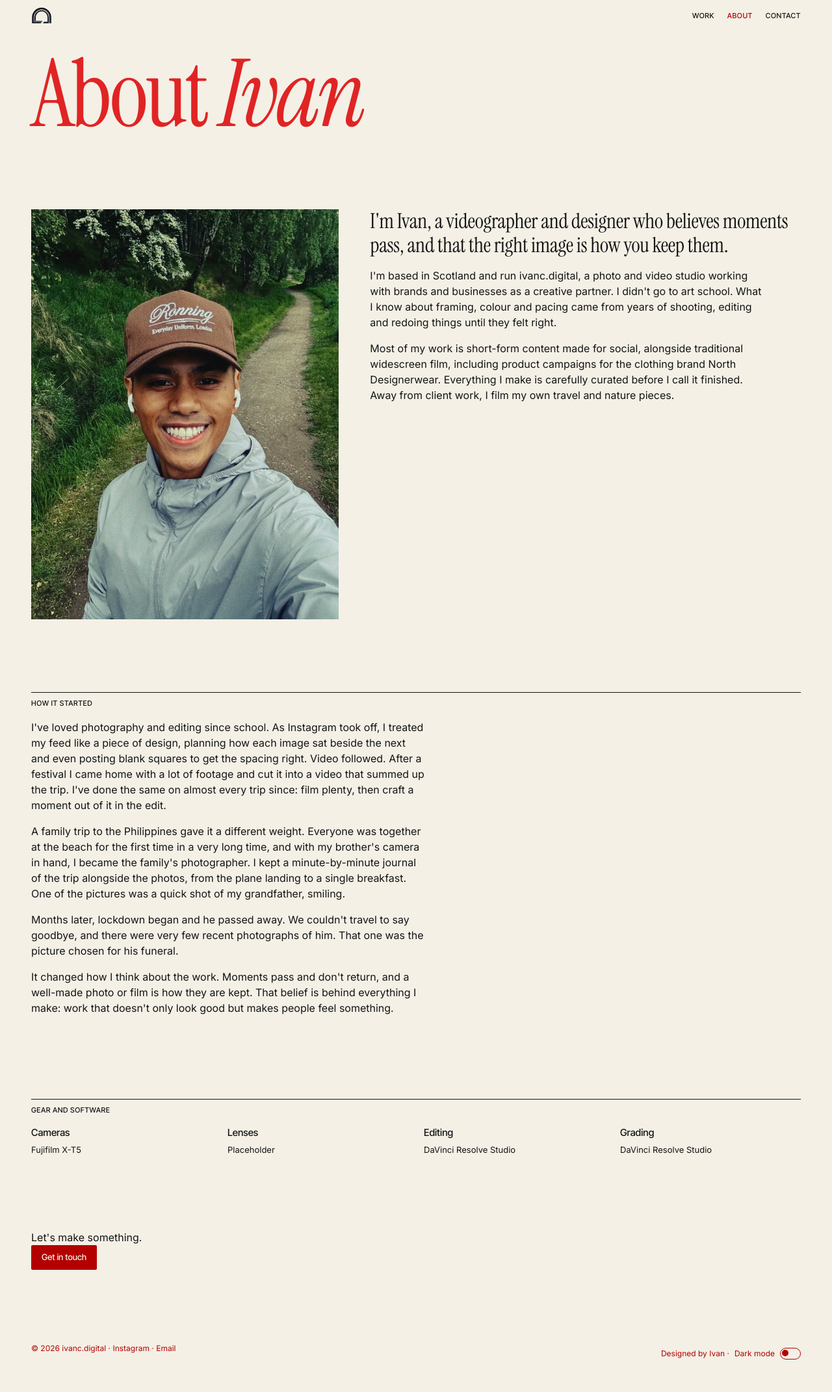
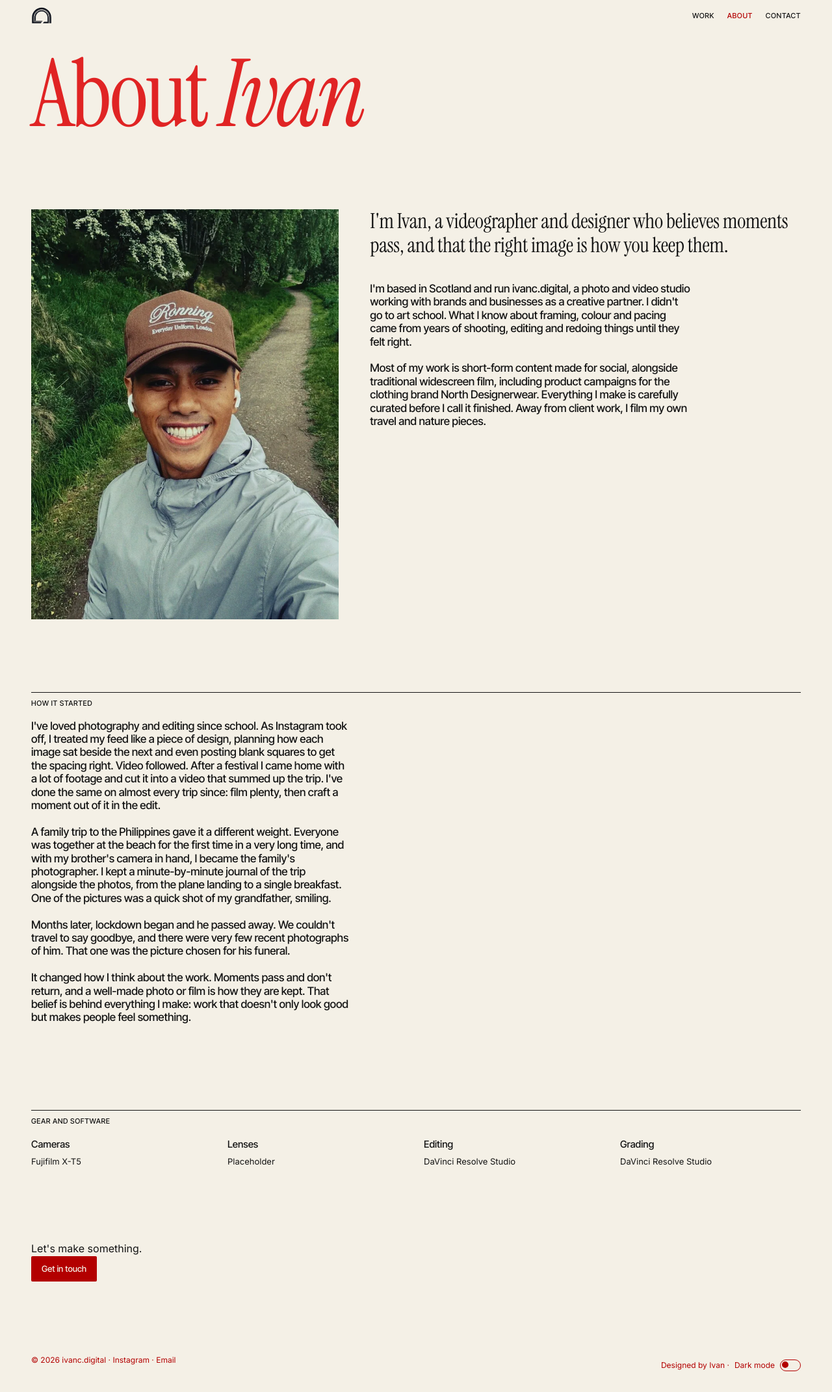
Before and after one commit to imperialfox/ivanc.digital, a Jekyll site: the page built from about.html, in a window 1280 px wide. Shown: the whole page at 65% size. Built offline with Jekyll 4.4.1, drawn with Linux system fonts in a browser that asks for light colours.

Commit message:
Restyle About paragraphs in tight Inter Tight Medium (0.2.19)
Narrower column, snug line spacing and slight negative tracking, inspired by the Adriano Santos reference. Lead line stays in Instrument Serif.

Co-Authored-By: Claude Sonnet 5.5 <noreply@anthropic.com>
Claude-Session: https://claude.ai/code/session_01TToM25mphN9qb9psSJrV1v

```diff
--- a/_config.yml
+++ b/_config.yml
@@ -8,7 +8,7 @@ url: "https://ivanc.digital"
 baseurl: ""
 
 # Site version. Used for cache busting (?v=...) on CSS and JS. Keep in step with CHANGELOG.md.
-version: "0.2.18"
+version: "0.2.19"
 
 # Scroll effects (0.2.0): spinning scroll button that turns into back-to-top, soft fade-ins
 # as you scroll, and the draggable cubes on Home. Set to false to switch them all off.
--- a/assets/css/about-and-contact.css
+++ b/assets/css/about-and-contact.css
@@ -25,8 +25,20 @@
 /* ---------- About ---------- */
 .about-grid { display: grid; gap: 2rem; padding-bottom: var(--space); }
 @media (min-width: 48rem) { .about-grid { grid-template-columns: 1fr 1.4fr; gap: 3rem; align-items: start; } }
-.about-text p { max-width: 60ch; margin-bottom: 1rem; }
-.about-text .lead { font-family: var(--font-display); font-size: clamp(1.4rem, 3vw, 2rem); line-height: 1.15; letter-spacing: -0.01em; }
+/* About paragraphs: tight, medium-weight grotesque with a narrow column, in the spirit of
+   Adriano Santos. Inter Tight Medium, snug line spacing, one blank line between paragraphs.
+   To go back to the softer body style, use font-family var(--font-body), weight 400,
+   line-height 1.5, letter-spacing 0, max-width 60ch and margin-bottom 1rem. */
+.about-text p {
+  max-width: 48ch;
+  margin-bottom: 1.2em;
+  font-family: var(--font-ui);
+  font-weight: 500;
+  font-size: 1.0625rem;
+  line-height: 1.2;
+  letter-spacing: -0.01em;
+}
+.about-text .lead { max-width: 60ch; font-family: var(--font-display); font-weight: 400; font-size: clamp(1.4rem, 3vw, 2rem); line-height: 1.15; letter-spacing: -0.01em; }
 .about-section { padding-bottom: var(--space); }
 .gear { display: grid; grid-template-columns: repeat(2, minmax(0, 1fr)); gap: 1.25rem 1.5rem; }
 @media (min-width: 48rem) { .gear { grid-template-columns: repeat(4, minmax(0, 1fr)); } }
```
Also changed, not shown: CHANGELOG.md.
